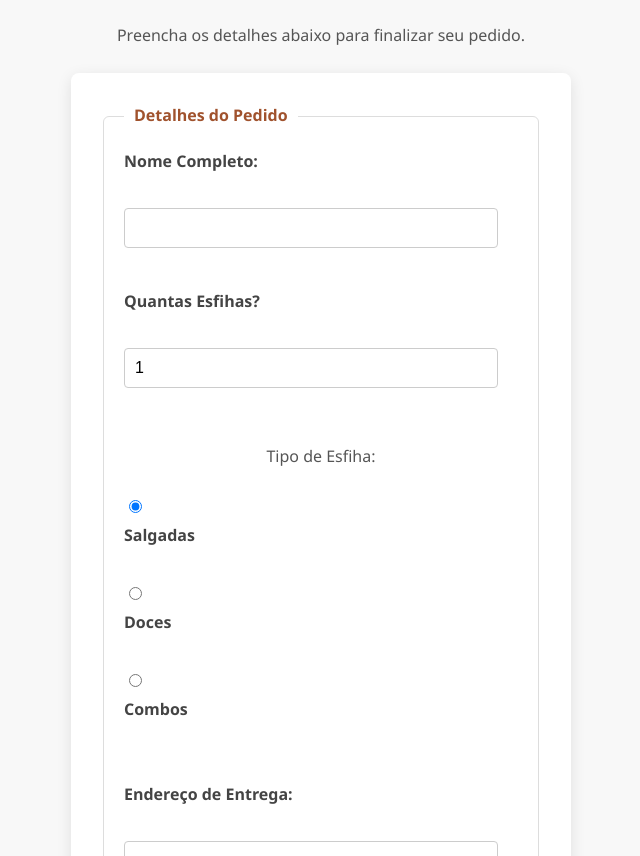
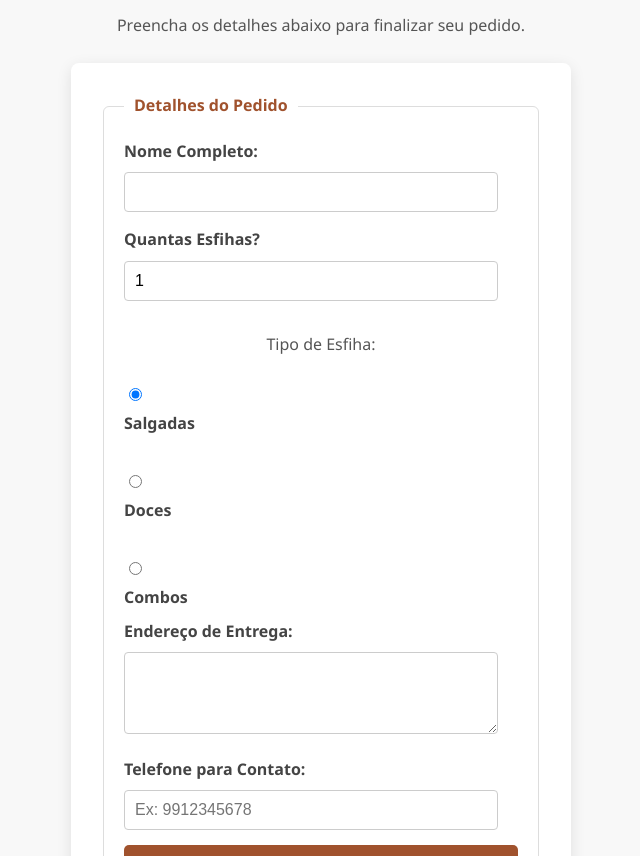
Before and after one commit to juliasilva09546/Schmitts---O-Sabor-da-Esfiha, a plain HTML site: page compraragora.html in a window 1280 px wide. Shown: the part 96-952 px from the top of the page, without its empty margins (319-959 px from the left). Drawn offline with Linux system fonts and the light colour scheme.

Commit message:
Atualizar o compraragora.html

```diff
--- a/compraragora.html
+++ b/compraragora.html
@@ -3,11 +3,12 @@
 <head>
     <meta charset="UTF-8">
     <meta name="viewport" content="width=device-width, initial-scale=1.0">
+    <title>Comprar Agora - Esfihas</title>
     <link rel="stylesheet" href="estilocompra.css">
-    <title>Comprar Agora - Esfihas</title>
 </head>
 <body>
 
+    <div class="container">
         <h1>Comprar Esfihas Agora!</h1>
         <p>Preencha os detalhes abaixo para finalizar seu pedido.</p>
 
@@ -15,29 +16,40 @@
             <fieldset>
                 <legend>Detalhes do Pedido</legend>
 
-            <label for="nome">Nome Completo:</label><br>
-            <input type="text" id="nome" name="nome" required><br><br>
+                <div class="form-group">
+                    <label for="nome">Nome Completo:</label>
+                    <input type="text" id="nome" name="nome" required>
+                </div>
 
-            <label for="quantidade">Quantas Esfihas?</label><br>
-            <input type="number" id="quantidade" name="quantidade" min="1" value="1" required><br><br>
+                <div class="form-group">
+                    <label for="quantidade">Quantas Esfihas?</label>
+                    <input type="number" id="quantidade" name="quantidade" min="1" value="1" required>
+                </div>
 
+                <div class="form-group">
                     <p>Tipo de Esfiha:</p>
                     <input type="radio" id="salgadas" name="tipo_esfiha" value="salgadas" checked>
                     <label for="salgadas">Salgadas</label><br>
                     <input type="radio" id="doces" name="tipo_esfiha" value="doces">
                     <label for="doces">Doces</label><br>
                     <input type="radio" id="combos" name="tipo_esfiha" value="combos">
-            <label for="combos">Combos</label><br><br>
+                    <label for="combos">Combos</label>
+                </div>
 
-            <label for="endereco">Endereço de Entrega:</label><br>
-            <textarea id="endereco" name="endereco" rows="4" cols="50" required></textarea><br><br>
+                <div class="form-group">
+                    <label for="endereco">Endereço de Entrega:</label>
+                    <textarea id="endereco" name="endereco" rows="4" cols="50" required></textarea>
+                </div>
 
-            <label for="telefone">Telefone para Contato:</label><br>
-            <input type="tel" id="telefone" name="telefone" pattern="[0-9]{2}[0-9]{4,5}[0-9]{4}" placeholder="Ex: 9912345678" required><br><br>
+                <div class="form-group">
+                    <label for="telefone">Telefone para Contato:</label>
+                    <input type="tel" id="telefone" name="telefone" pattern="[0-9]{2}[0-9]{4,5}[0-9]{4}" placeholder="Ex: 9912345678" required>
+                </div>
 
                 <input type="submit" value="Finalizar Compra">
             </fieldset>
         </form>
+    </div>
 
 </body>
 </html>
```
Lines whose indentation alone changed are shown as unchanged.
